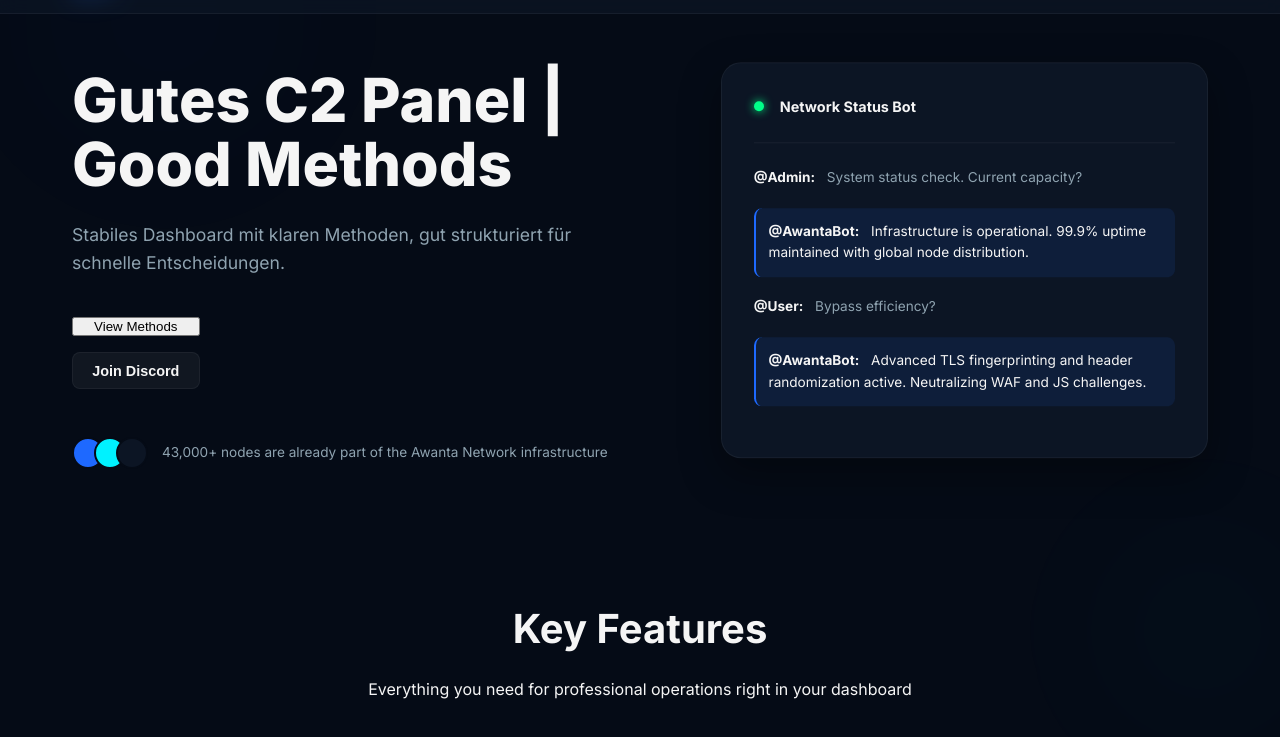
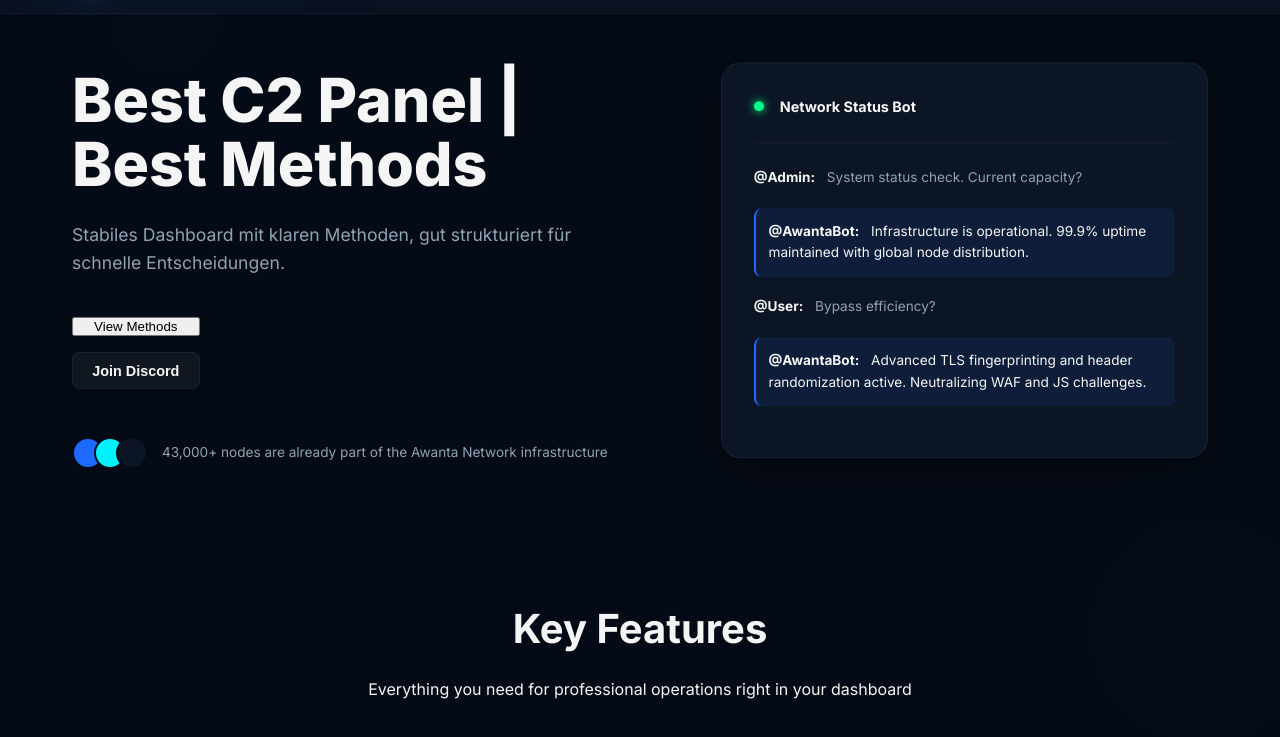
Before and after one commit to ogvoip/AwantaNetwork, a website: page index.html in a window 1280 px wide. Shown: the part 63-800 px from the top of the page. Drawn offline with Linux system fonts and the light colour scheme.

Commit message:
Update index.html

```diff
--- a/index.html
+++ b/index.html
@@ -3,11 +3,11 @@
 <head>
     <meta charset="UTF-8">
     <meta name="viewport" content="width=device-width, initial-scale=1.0">
-    <title>Gutes C2 Panel | Good Methods</title>
+    <title>Best C2 Panel | Best Methods</title>
     <link rel="icon" href="logo.png?v=2" type="image/png">
     <link rel="shortcut icon" href="logo.png?v=2" type="image/png">
     <link rel="apple-touch-icon" href="logo.png?v=2">
-    <meta name="application-name" content="Gutes C2 Panel">
+    <meta name="application-name" content="Best C2 Panel">
     <meta name="theme-color" content="#050b16">
     <link rel="stylesheet" href="style.css">
     <link href="https://fonts.googleapis.com/css2?family=Inter:wght@400;500;600;700;800&display=swap" rel="stylesheet">
@@ -37,7 +37,7 @@
         <section id="home" class="tab-content active">
             <div class="hero">
                 <div class="hero-text">
-                    <h1>Gutes C2 Panel | Good Methods</h1>
+                    <h1>Best C2 Panel | Best Methods</h1>
                     <p>Stabiles Dashboard mit klaren Methoden, gut strukturiert für schnelle Entscheidungen.</p>
                     <div class="hero-btns">
                         <button class="btn-primary" onclick="switchTab('methods')">View Methods</button>
```
